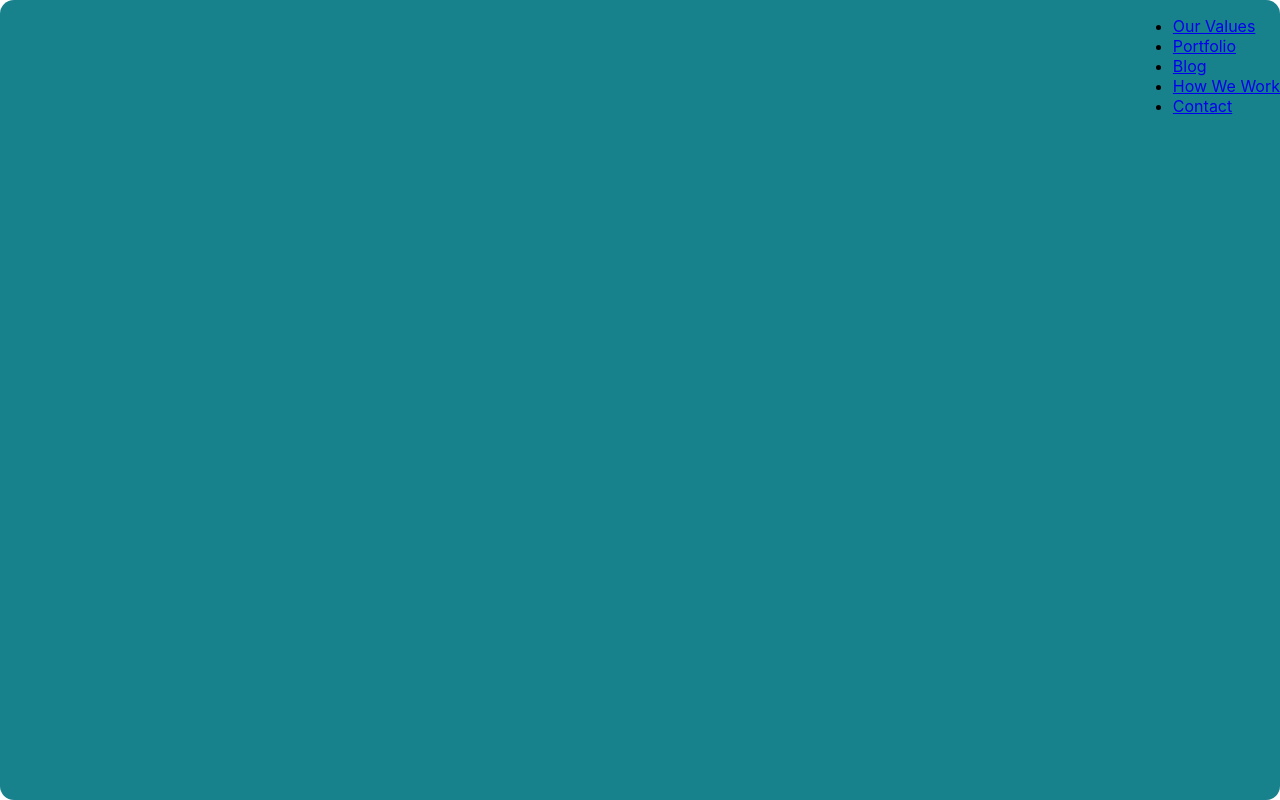
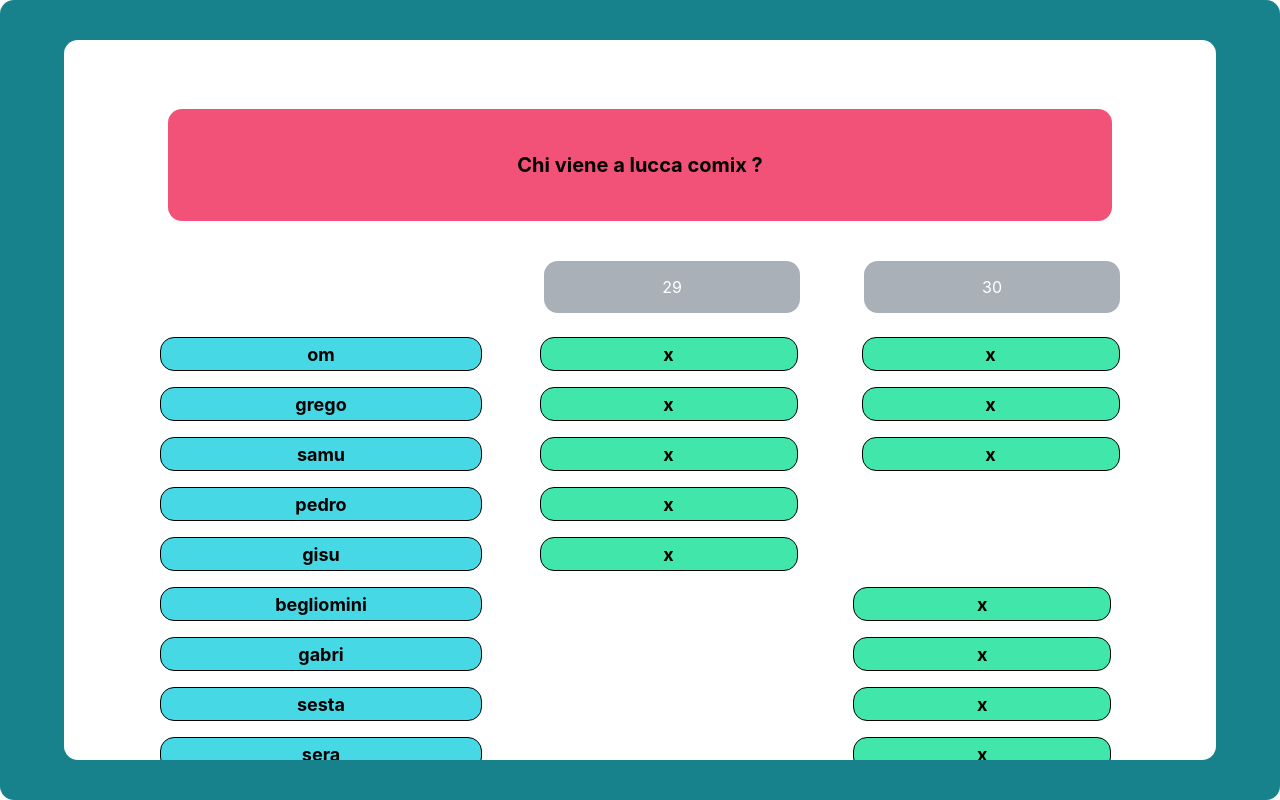
Before and after one commit to kiritom107/GameRPG, a React (Create React App) app: page / in a window 1280 px wide. Built offline with nearby package versions, Linux system fonts and the light colour scheme.

Commit message:
PER delle teste di  azzo

```diff
--- a/package.json
+++ b/package.json
@@ -13,6 +13,7 @@
     "@types/react-dom": "^18.0.0",
     "antd": "^4.23.4",
     "framer-motion": "^7.5.2",
+    "gsap": "^3.11.3",
     "lodash": "^4.17.21",
     "react": "^18.2.0",
     "react-dom": "^18.2.0",
@@ -47,6 +48,8 @@
     ]
   },
   "devDependencies": {
+    "@types/gsap": "^3.0.0",
+    "@types/jquery": "^3.5.14",
     "@types/lodash": "^4.14.186"
   }
 }
--- a/public/index.html
+++ b/public/index.html
@@ -4,6 +4,7 @@
     <meta charset="utf-8" />
     <link rel="icon" href="%PUBLIC_URL%/favicon.ico" />
     <meta name="viewport" content="width=device-width, initial-scale=1" />
+    <script src="https://cdnjs.cloudflare.com/ajax/libs/jquery/2.2.4/jquery.min.js"></script>
     <meta name="theme-color" content="#000000" />
     <meta
       name="description"
--- a/src/App.tsx
+++ b/src/App.tsx
@@ -33,7 +33,7 @@
     return (
       <Box>
         <Box flex={1}>
-          <AllContainer>
+          <AllContainer center>
             <HomePage></HomePage>
           </AllContainer>
         </Box>
--- a/src/Pages/Home/Home.tsx
+++ b/src/Pages/Home/Home.tsx
@@ -1,16 +1,111 @@
 import styled from "@emotion/styled";
+
 import React, { Component } from "react";
 import AppStore from "../../Colors/AppStore";
 import { Box } from "../../Components/Box";
 import { Text } from "../../Components/Text";
 import NavBar from "../NavBar/NavBar";
+import Mock from "./Mock.json";
 export default class HomePage extends Component {
   render() {
+
+
     return (
+      // <Box>
+      //   <Box flex>
+      //     <Box>
+      //       <NavBar />
+      //     </Box>
+      //   </Box>
+      //   <Box flex center style={{ minHeight: "200wh" }} mb={2000}>
+      //     <Text>ciao</Text>
+      //   </Box>
+      // </Box>
+
       <Box>
-        <Box flex>
-          <Box style={{ alignItems: "flex-end" }}>
-            <NavBar />
+        <Box center bgPrimaryColor width={"90vw"} height={"90vh"} scroll>
+          <Box
+            width={"70vw"}
+            mt={"12vh"}
+            center
+            p={24}
+            style={{ backgroundColor: " #F25277" }}
+            scroll
+          >
+            <Text color={"black"} fontSize={20} weight={700}>
+              Chi viene a lucca comix ?
+            </Text>
+          </Box>
+          <Box flex>
+            <Box row mt={"5vh"} style={{ alignItems: "flex-end" }}>
+              <BoxDate
+                center
+                style={{ backgroundColor: "#A9B0B8" }}
+                width={"20vw"}
+                ml={"30vw"}
+                mr={"5vw"}
+              >
+                <TextDate color={" #whi"}>29</TextDate>
+              </BoxDate>
+              <BoxDate
+                center
+                style={{ backgroundColor: "#A9B0B8" }}
+                width={"20vw"}
+              >
+                <TextDate color={" #whi"}>30</TextDate>
+              </BoxDate>
+            </Box>
+            <Box mt={"3vh"}>
+              {Mock.map((e, index) => (
+                <Box row flex mb={"2vh"}>
+                  <Box
+                    style={{
+                      border: "1px solid black",
+                      backgroundColor: "#47D8E5",
+                    }}
+                    width={"25vw"}
+                    height={"4vh"}
+                    center
+                  >
+                    <Text color={"black"} fontSize={18} weight={700}>
+                      {e.Person}
+                    </Text>
+                  </Box>
+                  {e.Date.includes("29") && (
+                    <Box
+                      style={{
+                        border: "1px solid black",
+                        backgroundColor: "#41e7aa",
+                      }}
+                      ml={"4.5vw"}
+                      width={"20vw"}
+                      height={"4vh"}
+                      center
+                    >
+                      <Text color={"black"} fontSize={18} weight={700}>
+                        x
+                      </Text>
+                    </Box>
+                  )}
+                  {e.Date.includes("30") && (
+                    <Box
+                      ml={e.Date.includes("29") ? "5.0vw" : "29vw"}
+                      style={{
+                        border: "1px solid black",
+                        backgroundColor: "#41e7aa",
+                      }}
+                      width={"20vw"}
+                      height={"4vh"}
+                      center
+                    >
+                      <Text color={"black"} fontSize={18} weight={700}>
+                        x
+                      </Text>
+                    </Box>
+                  )}
+                </Box>
+              ))}
+            </Box>
           </Box>
         </Box>
       </Box>
@@ -18,10 +113,12 @@
   }
 }
 
-const Title = styled(Text)`
-  text-align: center;
-  font-weight: bold;
-  font-style: italic;
+const BoxDate = styled(Box)`
+  background-color: "#374E62" !important;
+`;
+
+const TextDate = styled(Text)`
+  color: white;
 `;
 
 const BackGroupChanginImg = styled(Box)`
--- /dev/null
+++ b/src/Pages/Home/Mock.json
@@ -0,0 +1,38 @@
+[
+  {
+    "Person": "om",
+    "Date": ["29", "30"]
+  },
+  {
+    "Person": "grego",
+    "Date": ["29", "30"]
+  },
+  {
+    "Person": "samu",
+    "Date": ["29", "30"]
+  },
+  {
+    "Person": "pedro",
+    "Date": ["29"]
+  },
+  {
+    "Person": "gisu",
+    "Date": ["29"]
+  },
+  {
+    "Person": "begliomini",
+    "Date": ["30"]
+  },
+  {
+    "Person": "gabri",
+    "Date": ["30"]
+  },
+  {
+    "Person": "sesta",
+    "Date": ["30"]
+  },
+  {
+    "Person": "sera",
+    "Date": ["30"]
+  }
+]
--- a/src/Pages/NavBar/NavBar.css
+++ b/src/Pages/NavBar/NavBar.css
@@ -0,0 +1,93 @@
+/* =Main Navigation */
+p{
+    font-size: 32px!important;
+    font-weight:  700!important;
+
+}
+
+.main-nav {
+    right: calc(var(--h-gutter) + 3vw);
+    z-index: 3;
+@-webkit-keyframes slidein {
+        0% {
+            position: relative;
+            top: 50%;
+            transform: translateY(0%);
+        }
+
+        10% {
+            position: relative;
+            top: 100%;
+            transform: translateY(50%);
+        }
+
+        100% {
+            position: relative;
+            top: 100%;
+            transform: translateY(50%);
+        }
+    }
+}
+
+.main-nav ul {
+    list-style: none;
+    padding: 0;
+    margin: 0;
+    display: flex;
+}
+
+.main-nav li {
+    padding: 0;
+    margin-right: 3vw;
+    height: var(--header-height);
+    display: flex;
+    align-items: center;
+}
+
+.main-nav a {
+    color: var(--text-color);
+    text-decoration: none;
+    text-transform: uppercase;
+    letter-spacing: 0.1vw;
+    position: relative;
+    font-weight: bold;
+    overflow: hidden;
+}
+
+.main-nav a:after {
+    display: block;
+    content: '';
+    height: 2px;
+    background-color: var(--text-color);
+    position: absolute;
+    bottom: 0;
+    width: 100%;
+    transform: translateX(-101%);
+}
+
+.main-nav a:hover::after {
+    transition: transform 0.3s var(--easing);
+    transform: translateX(0);
+}
+
+.main-nav a.animate-out::after {
+    transition: transform 0.3s var(--easing);
+    transform: translateX(100%);
+}
+
+
+/* ____-____-____-____-____- CLASSI PER SCROLLARE ____-____-____-____-____- */
+
+.has-scrolled .burger {
+    transform: translateX(100%)
+}
+
+.has-scrolled .logo__img {
+    opacity: 1;
+}
+
+.has-scrolled .logo__text {
+    opacity: 0;
+}
+
+/* ____-____-____-____-____-____-____-____-____-____-____-____-____-____-____-____- */
--- a/src/Pages/NavBar/NavBar.tsx
+++ b/src/Pages/NavBar/NavBar.tsx
@@ -1,11 +1,18 @@
 import React, { Component } from "react";
+import { Box } from "../../Components/Box";
+import { Text } from "../../Components/Text";
+
 import "./NavBar.css";
 
 export default class NavBar extends Component {
   render() {
     return (
-      <>
-        <nav class="main-nav">
+      <Box mt={40} ml={26} row vcenter>
+        <Box flex style={{ alignItems: "flex-start" }}>
+          <Text>AI G.O.D.S Studio</Text>
+        </Box>
+        <Box style={{ alignItems: "flex-end" }}>
+          <nav className="main-nav">
             <ul>
               <li>
                 <a href="#0">Our Values</a>
@@ -24,7 +31,8 @@
               </li>
             </ul>
           </nav>
-      </>
+        </Box>
+      </Box>
     );
   }
 }
```
Also changed, not shown: 2 other files (tests, documents, lock files or other folders). Lines whose indentation alone changed are shown as unchanged.
